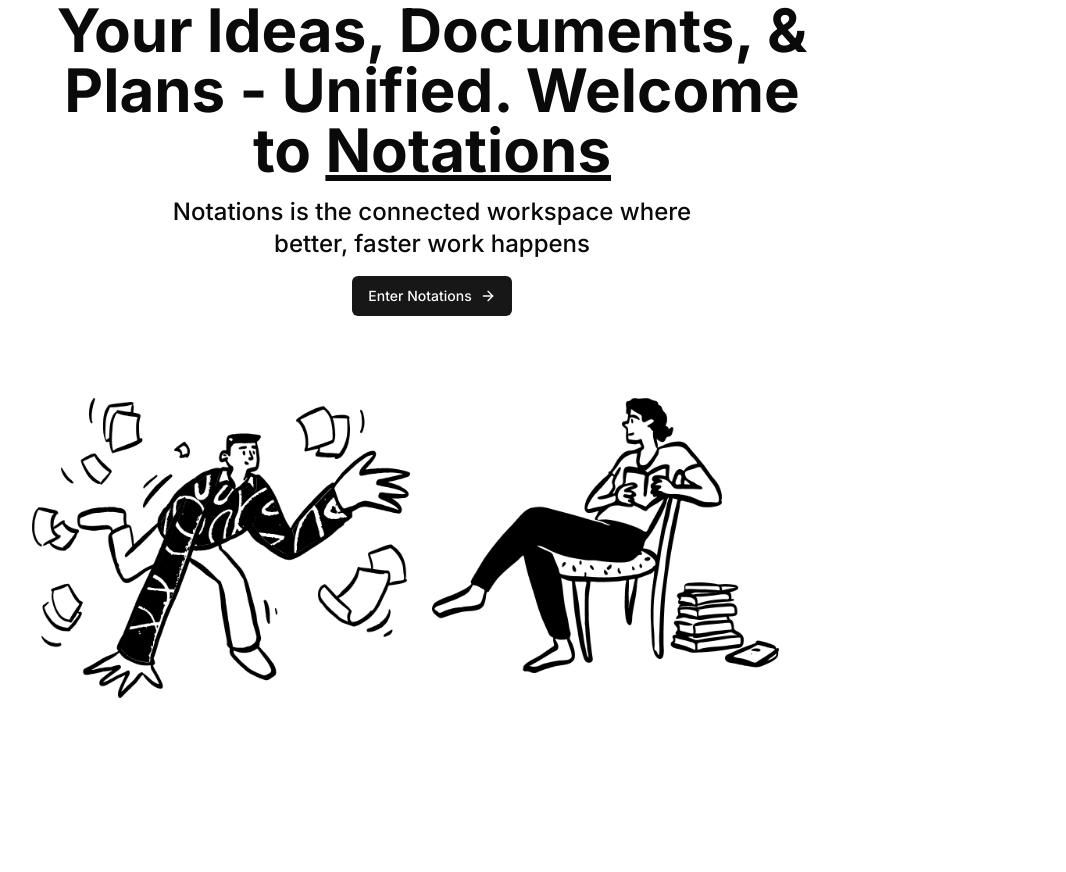
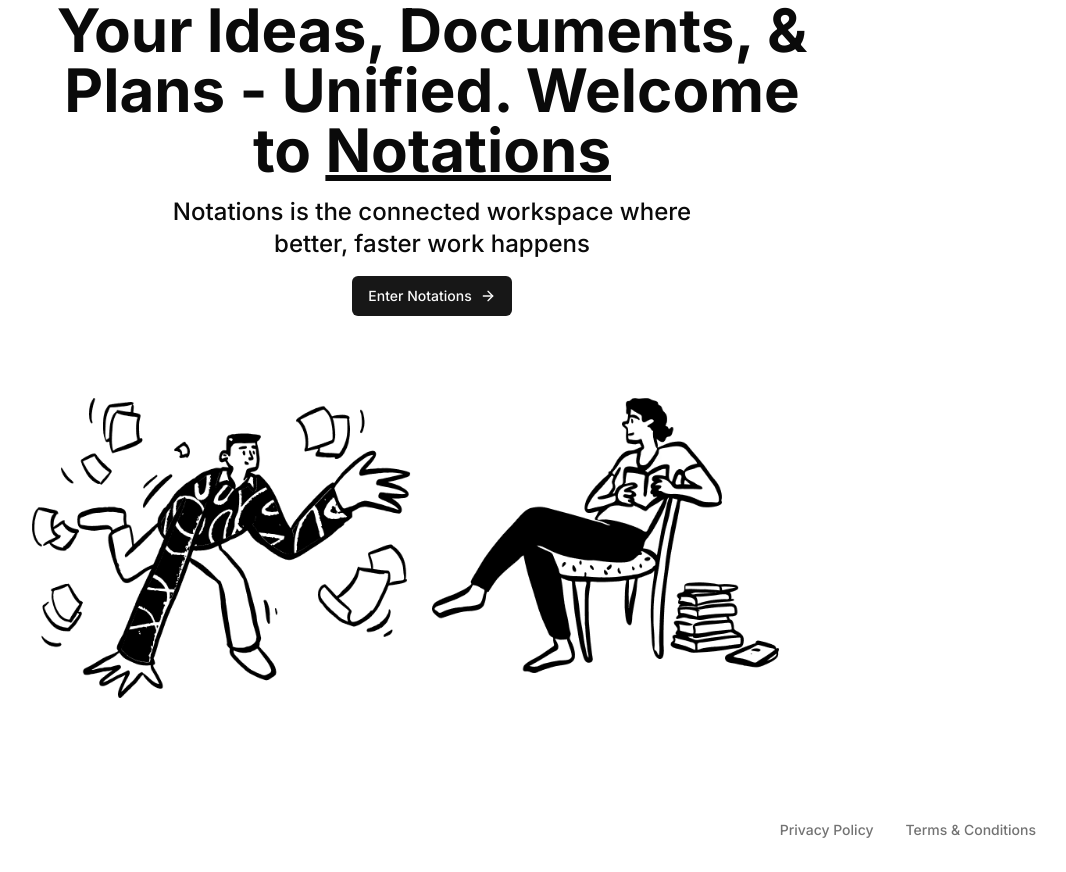
Before and after one commit to TaherM18/Notations, a Next.js app: page / in a window 1280 px wide. Shown: the whole page, without its empty margins (208-1274 px from the left). Before the commit the page ends 800 px from the top, so only its background shows below. Built offline with nearby package versions, Linux system fonts and the light colour scheme.

Commit message:
created Footer component and used in page.

```diff
--- /dev/null
+++ b/app/(marketing)/_components/footer.tsx
@@ -0,0 +1,15 @@
+import Image from "next/image";
+import { Button } from "@/components/ui/button";
+
+const Footer = () => {
+    return (
+        <div className="flex items center w-full p-6 bg-background z-50">
+            <div className="md:ml-auto w-full justify-between md:justify-end flex items-center gap-x-2 text-muted-foreground">
+                <Button variant="ghost" size="sm">Privacy Policy</Button>
+                <Button variant="ghost" size="sm">Terms & Conditions</Button>
+            </div>
+        </div>
+    );
+}
+
+export default Footer;
--- a/app/(marketing)/page.tsx
+++ b/app/(marketing)/page.tsx
@@ -1,3 +1,4 @@
+import Footer from "./_components/footer";
 import Heading from "./_components/heading";
 import Heroes from "./_components/heroes";
 
@@ -8,6 +9,7 @@
             <Heading/>
             <Heroes/>
         </div>
+        <Footer/>
     </div>
   );
 }
```
